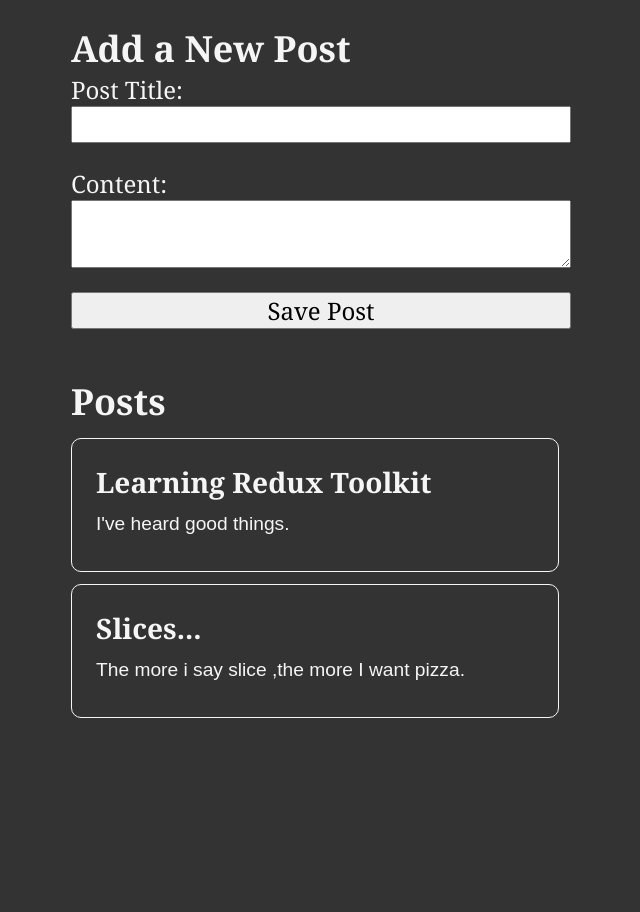
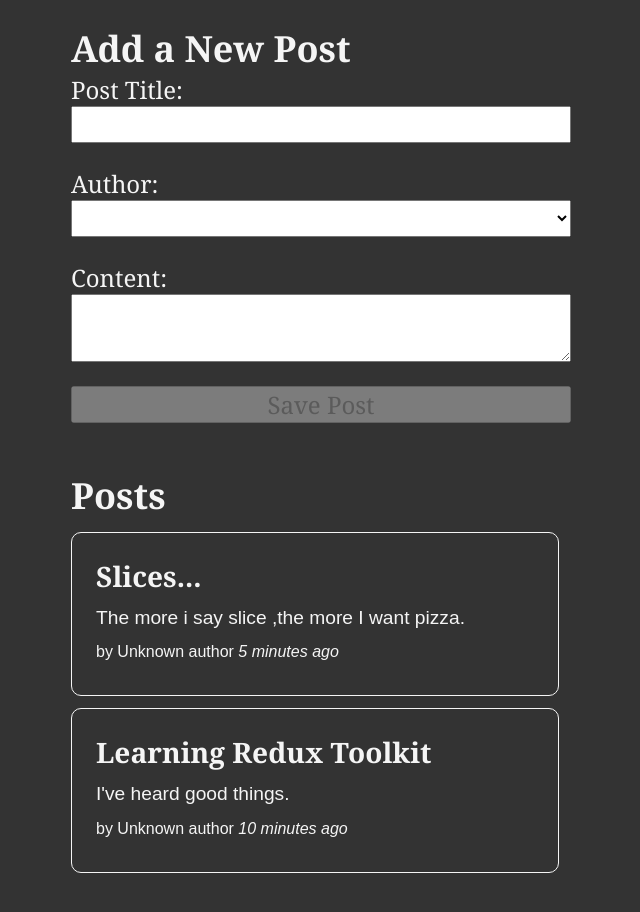
Before and after one commit to dzhaniivanov/react-redux-project, a React (Create React App) app: page / in a window 1280 px wide. Shown: the top 912 px of the page, without its empty margins (319-959 px from the left). Before the commit the page ends 858 px from the top, so only its background shows below. Built offline with nearby package versions, Linux system fonts and the light colour scheme.

Commit message:
add form updated

```diff
--- a/package.json
+++ b/package.json
@@ -7,6 +7,7 @@
     "@testing-library/jest-dom": "^5.16.4",
     "@testing-library/react": "^13.2.0",
     "@testing-library/user-event": "^13.5.0",
+    "date-fns": "^2.28.0",
     "react": "^18.1.0",
     "react-dom": "^18.1.0",
     "react-redux": "^8.0.1",
--- a/src/app/store.js
+++ b/src/app/store.js
@@ -1,8 +1,10 @@
 import { configureStore } from "@reduxjs/toolkit";
 import postsReducer from "../features/posts/postsSlice";
+import usersReducer from "../features/users/usersSlice";
 
 export const store = configureStore({
   reducer: {
     posts: postsReducer,
+    users: usersReducer,
   },
 });
--- a/src/features/posts/AddPostForm.js
+++ b/src/features/posts/AddPostForm.js
@@ -1,23 +1,36 @@
 import { useState } from "react";
-import { useDispatch } from "react-redux";
-import { nanoid } from "@reduxjs/toolkit";
+import { useDispatch, useSelector } from "react-redux";
 import { postAdded } from "./postsSlice";
+import { selectAllUsers } from "../users/usersSlice";
 
 const AddPostForm = () => {
   const [title, setTitle] = useState("");
   const [content, setContent] = useState("");
+  const [userId, setUserId] = useState("");
+
+  const users = useSelector(selectAllUsers);
 
   const onTitleChanged = (e) => setTitle(e.target.value);
   const onContentChanged = (e) => setContent(e.target.value);
+  const onAuthorChanged = (e) => setUserId(e.target.value);
+
   const dispatch = useDispatch();
 
   const onSavePostClicked = () => {
     if (title && content) {
-      dispatch(postAdded(title, content));
+      dispatch(postAdded(title, content, userId));
       setTitle("");
       setContent("");
     }
   };
+
+  const canSave = Boolean(title) && Boolean(content) && Boolean(userId);
+
+  const usersOptions = users.map((user) => (
+    <option value={user.id} key={user.id}>
+      {user.name}
+    </option>
+  ));
 
   return (
     <section>
@@ -31,6 +44,16 @@
           valeu={title}
           onChange={onTitleChanged}
         />
+        <label htmlFor="postAuthor">Author:</label>
+        <select
+          name="postAuthor"
+          id="postAuthor"
+          value={userId}
+          onChange={onAuthorChanged}
+        >
+          <option value=""></option>
+          {usersOptions}
+        </select>
         <label htmlFor="postContent">Content:</label>
         <textarea
           name="postContent"
@@ -38,7 +61,7 @@
           value={content}
           onChange={onContentChanged}
         />
-        <button type="button" onClick={onSavePostClicked}>
+        <button type="button" onClick={onSavePostClicked} disabled={!canSave}>
           Save Post
         </button>
       </form>
--- /dev/null
+++ b/src/features/posts/PostAuthor.js
@@ -0,0 +1,12 @@
+import { useSelector } from "react-redux";
+import { selectAllUsers } from "../users/usersSlice";
+
+const PostAuthor = ({userId}) => {
+  const users = useSelector(selectAllUsers);
+
+  const author = users.find((user) => user.id === userId);
+
+  return <span> by {author ? author.name : 'Unknown author'}</span>
+};
+
+export default PostAuthor;
--- a/src/features/posts/PostsList.js
+++ b/src/features/posts/PostsList.js
@@ -1,13 +1,23 @@
 import { useSelector } from "react-redux";
 import { selectAllPosts } from "./postsSlice";
+import PostAuthor from "./PostAuthor";
+import TimeAgo from "./TimeAgo";
 
 const PostsList = () => {
   const posts = useSelector(selectAllPosts);
 
-  const renderedPosts = posts.map((post) => (
+  const orderedPosts = posts
+    .slice()
+    .sort((a, b) => b.date.localeCompare(a.date));
+
+  const renderedPosts = orderedPosts.map((post) => (
     <article key={post.id}>
       <h3>{post.title}</h3>
       <p>{post.content.substring(0, 100)}</p>
+      <p className="postCredit">
+        <PostAuthor userId={post.userId} />
+        <TimeAgo timestamp={post.date} />
+      </p>
     </article>
   ));
 
--- /dev/null
+++ b/src/features/posts/TimeAgo.js
@@ -0,0 +1,18 @@
+import { parseISO, formatDistanceToNow } from "date-fns";
+
+const TimeAgo = ({ timestamp }) => {
+  let timeAgo = "";
+  if (timestamp) {
+    const date = parseISO(timestamp);
+    const timePeriod = formatDistanceToNow(date);
+    timeAgo = `${timePeriod} ago`;
+  }
+
+  return (
+    <span title={timestamp}>
+      &nbsp;<i>{timeAgo}</i>
+    </span>
+  );
+};
+
+export default TimeAgo;
--- a/src/features/posts/postsSlice.js
+++ b/src/features/posts/postsSlice.js
@@ -1,15 +1,18 @@
 import { createSlice, nanoid } from "@reduxjs/toolkit";
+import { sub } from "date-fns";
 
 const initialState = [
   {
     id: "1",
     title: "Learning Redux Toolkit",
     content: "I've heard good things.",
+    date: sub(new Date(), { minutes: 10 }).toISOString(),
   },
   {
     id: "2",
     title: "Slices...",
     content: "The more i say slice ,the more I want pizza.",
+    date: sub(new Date(), { minutes: 5 }).toISOString(),
   },
 ];
 
@@ -21,12 +24,15 @@
       reducer(state, action) {
         state.push(action.payload);
       },
-      prepare(title, content) {
+      prepare(title, content, userId) {
         return {
           payload: {
             id: nanoid(),
             title,
             content,
+            date:new Date().toISOString(),
+            userId,
+
           },
         };
       },
--- /dev/null
+++ b/src/features/users/usersSlice.js
@@ -0,0 +1,17 @@
+import { createSlice } from "@reduxjs/toolkit";
+
+const initialState = [
+  { id: "0", name: "Dude Lebowski" },
+  { id: "1", name: "Neil Young" },
+  { id: "2", name: "Dave Gray" },
+];
+
+const userSlice = createSlice({
+  name: "users",
+  initialState,
+  reducers: {},
+});
+
+export const selectAllUsers = (state) => state.users;
+
+export default userSlice.reducer;
```
Also changed, not shown: 1 other file (tests, documents, lock files or other folders).
